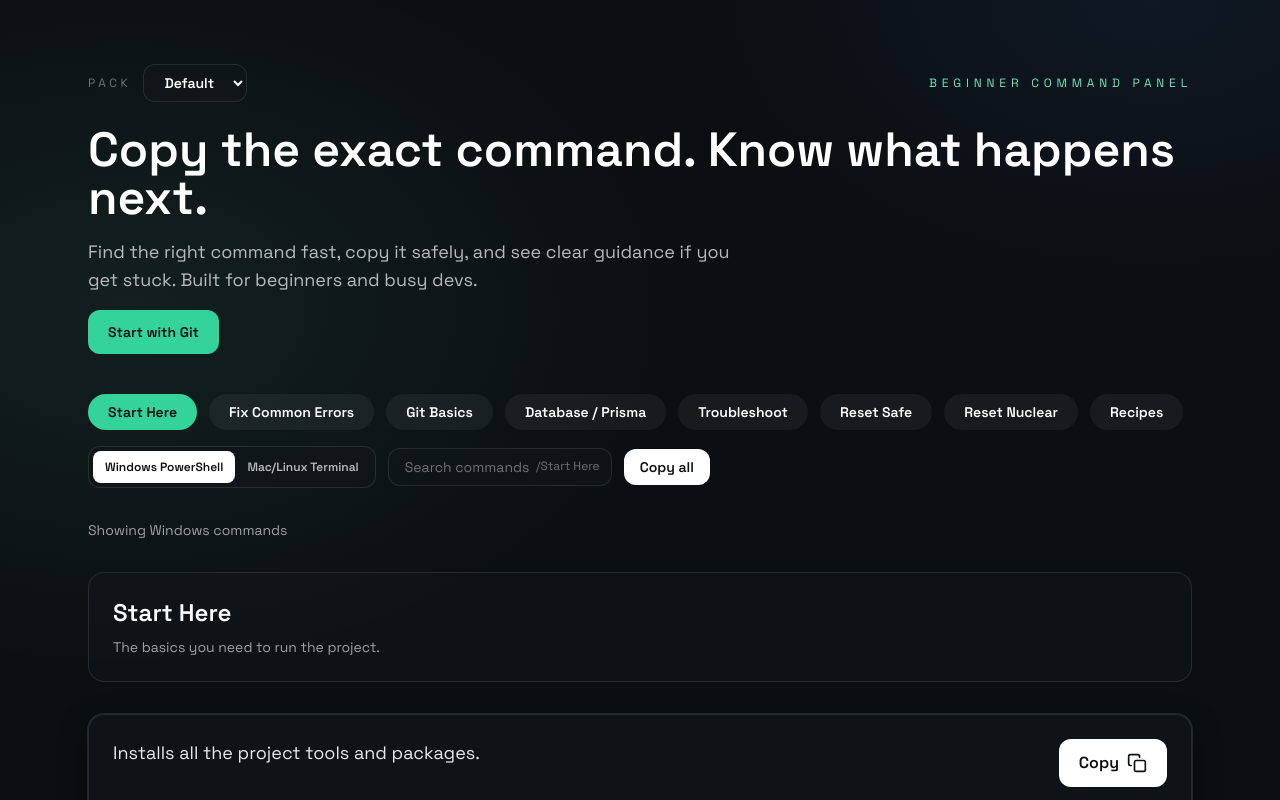
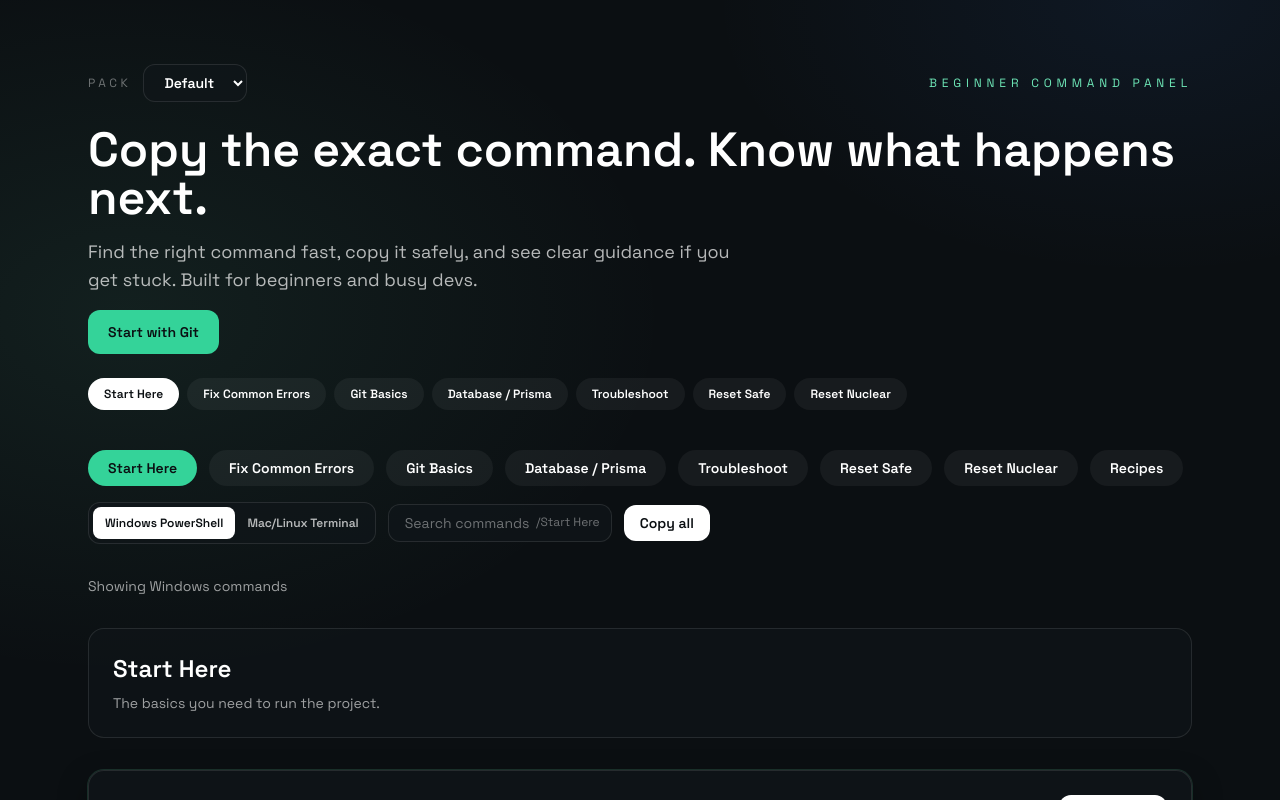
Before and after one commit to Acorn-Enterprise-Group/command-panel, a Next.js app: page / in a window 1280 px wide. Shown: the top 800 px of the page. Built offline with nearby package versions, Linux system fonts and the light colour scheme.

Commit message:
feat: add category navigation

```diff
--- a/components/ClientPage.tsx
+++ b/components/ClientPage.tsx
@@ -12,18 +12,22 @@ export default function ClientPage() {
   const router = useRouter();
   const searchParams = useSearchParams();
   const [pack, setPack] = useState<Pack>(() => getPackById('default'));
+  const [activeTabId, setActiveTabId] = useState<string>('');
 
   useEffect(() => {
     const queryPack = searchParams.get('pack');
     const storedPack =
       typeof window !== 'undefined' ? localStorage.getItem(STORAGE_KEY) : null;
     const desired = queryPack ?? storedPack ?? 'default';
-    setPack(getPackById(desired));
+    const nextPack = getPackById(desired);
+    setPack(nextPack);
+    setActiveTabId(nextPack.sets[0]?.id ?? '');
   }, [searchParams]);
 
   const handlePackChange = (nextId: string) => {
     const nextPack = getPackById(nextId);
     setPack(nextPack);
+    setActiveTabId(nextPack.sets[0]?.id ?? '');
     if (typeof window !== 'undefined') {
       localStorage.setItem(STORAGE_KEY, nextPack.id);
     }
@@ -31,6 +35,14 @@ export default function ClientPage() {
     const params = new URLSearchParams(searchParams.toString());
     params.set('pack', nextPack.id);
     router.replace(`/?${params.toString()}`);
+  };
+
+  const handleCategoryClick = (categoryId: string) => {
+    setActiveTabId(categoryId);
+    const commands = document.getElementById('commands');
+    if (commands) {
+      commands.scrollIntoView({ behavior: 'smooth' });
+    }
   };
 
   const packOptions = useMemo(() => packs, []);
@@ -80,10 +92,30 @@ export default function ClientPage() {
             </a>
           </div>
         </div>
+        <nav className="flex flex-wrap gap-2">
+          {pack.sets.map((set) => (
+            <button
+              key={set.id}
+              type="button"
+              onClick={() => handleCategoryClick(set.id)}
+              className={`rounded-full px-4 py-2 text-xs font-semibold transition ${
+                activeTabId === set.id
+                  ? 'bg-white text-ink-950'
+                  : 'bg-white/5 text-white hover:bg-white/10'
+              }`}
+            >
+              {set.label}
+            </button>
+          ))}
+        </nav>
       </header>
 
       <div id="commands">
-        <CommandTabs pack={pack} />
+        <CommandTabs
+          pack={pack}
+          activeId={activeTabId}
+          onActiveChange={setActiveTabId}
+        />
       </div>
 
       <footer className="text-sm text-white/40">
--- a/components/CommandTabs.tsx
+++ b/components/CommandTabs.tsx
@@ -55,22 +55,34 @@ function buildTabs(sets: CommandSet[]) {
   ];
 }
 
-export default function CommandTabs({ pack }: { pack: Pack }) {
+export default function CommandTabs({
+  pack,
+  activeId,
+  onActiveChange
+}: {
+  pack: Pack;
+  activeId?: string;
+  onActiveChange?: (id: string) => void;
+}) {
   const tabs = useMemo(() => buildTabs(pack.sets), [pack.sets]);
-  const [activeId, setActiveId] = useState(pack.sets[0]?.id ?? '');
+  const [internalActiveId, setInternalActiveId] = useState(
+    pack.sets[0]?.id ?? ''
+  );
   const [query, setQuery] = useState('');
   const [copyAllState, setCopyAllState] = useState<CopyState>('idle');
   const [platformFilter, setPlatformFilter] = useState<PlatformFilter>('windows');
 
+  const currentActiveId = activeId ?? internalActiveId;
+
   useEffect(() => {
-    setActiveId(pack.sets[0]?.id ?? '');
+    setInternalActiveId(pack.sets[0]?.id ?? '');
     setQuery('');
     setCopyAllState('idle');
   }, [pack.id, pack.sets]);
 
   const activeSet = useMemo(
-    () => pack.sets.find((set) => set.id === activeId),
-    [activeId, pack.sets]
+    () => pack.sets.find((set) => set.id === currentActiveId),
+    [currentActiveId, pack.sets]
   );
 
   const filteredItems = useMemo(() => {
@@ -90,6 +102,11 @@ export default function CommandTabs({ pack }: { pack: Pack }) {
     setTimeout(() => setCopyAllState('idle'), 2000);
   };
 
+  const handleTabChange = (id: string) => {
+    setInternalActiveId(id);
+    onActiveChange?.(id);
+  };
+
   return (
     <div className="space-y-8">
       <div className="flex flex-wrap items-center justify-between gap-4">
@@ -98,13 +115,13 @@ export default function CommandTabs({ pack }: { pack: Pack }) {
             <button
               key={tab.id}
               role="tab"
-              aria-selected={activeId === tab.id}
+              aria-selected={currentActiveId === tab.id}
               onClick={() => {
-                setActiveId(tab.id);
+                handleTabChange(tab.id);
                 setCopyAllState('idle');
               }}
               className={`rounded-full px-5 py-2 text-sm font-semibold transition ${
-                activeId === tab.id
+                currentActiveId === tab.id
                   ? 'bg-moss-600 text-ink-950'
                   : 'bg-white/5 text-white hover:bg-white/10'
               }`}
```
Also changed, not shown: 1 other file (tests, documents, lock files or other folders).
